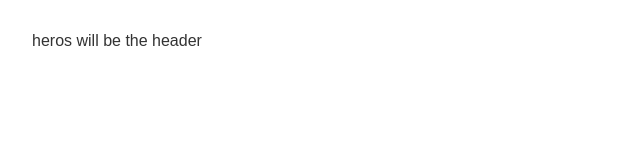
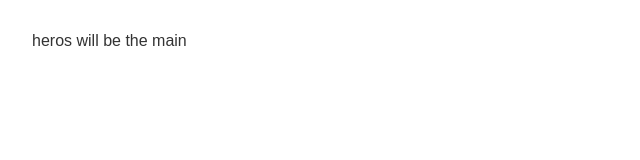
Before and after one commit to Ermiass/angular-heroes, an Angular app: page / in a window 1280 px wide. Shown: the top 160 px of the page, without its empty margins (0-640 px from the left). Built offline with nearby package versions, Linux system fonts and the light colour scheme.

Commit message:
(update:new branch created)

```diff
--- a/src/app/app.component.ts
+++ b/src/app/app.component.ts
@@ -6,5 +6,5 @@ import { Component } from '@angular/core';
   styleUrls: ['./app.component.css']
 })
 export class AppComponent {
-  title = 'heros will be the header';
+  title = 'heros will be the main';
 }
--- a/src/index.html
+++ b/src/index.html
@@ -2,7 +2,7 @@
 <html lang="en">
 <head>
   <meta charset="utf-8">
-  <title>AngularHeros</title>
+  <title>AngularProject</title>
   <base href="/">
   <meta name="viewport" content="width=device-width, initial-scale=1">
   <link rel="icon" type="image/x-icon" href="favicon.ico">
```
